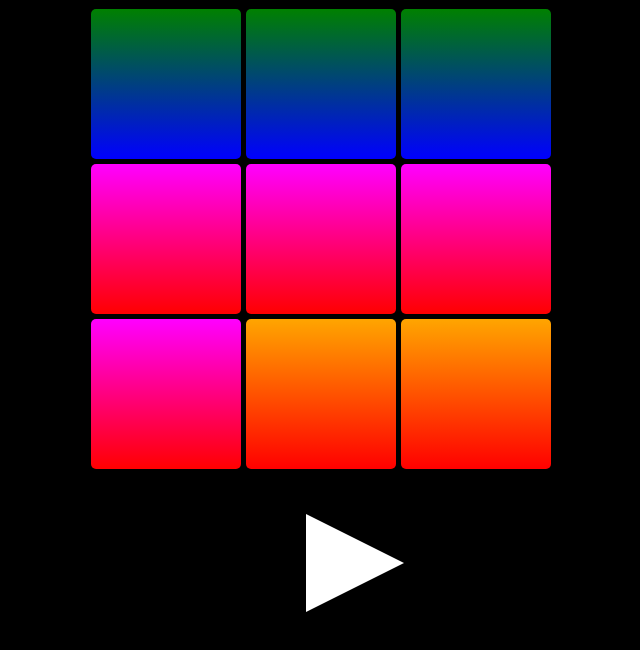
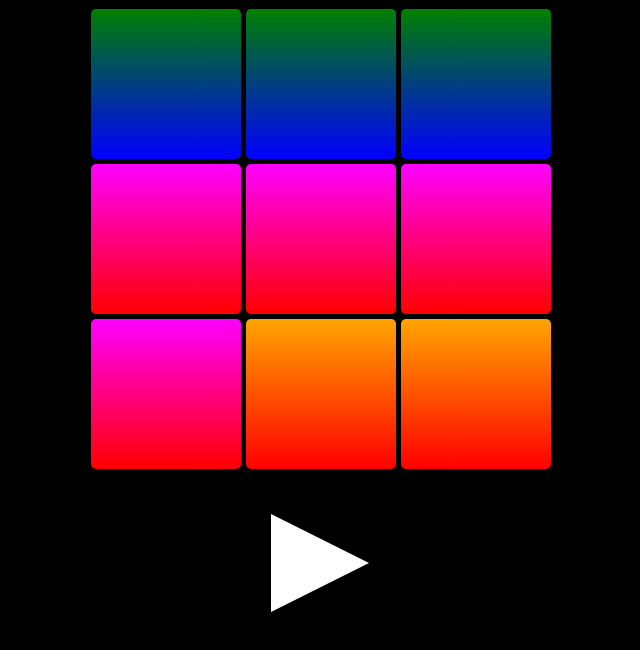
Before and after one commit to LukasMuschal/LukasMuschal.github.io, a plain HTML site: page Steckbrief/Aufgabe_7/Aufgabe_7.html in a window 1280 px wide. Shown: the whole page, without its empty margins (310-950 px from the left). Drawn offline with Linux system fonts and the light colour scheme.

Commit message:
Update stylesheet.css

```diff
--- a/Steckbrief/Aufgabe_7/stylesheet.css
+++ b/Steckbrief/Aufgabe_7/stylesheet.css
@@ -129,7 +129,7 @@
     }
     .PlayButton {
         position: absolute;
-        left: 200px;
+        left: 165px;
         top: 480px;
         color: white;
         font-size: 50px;
```
